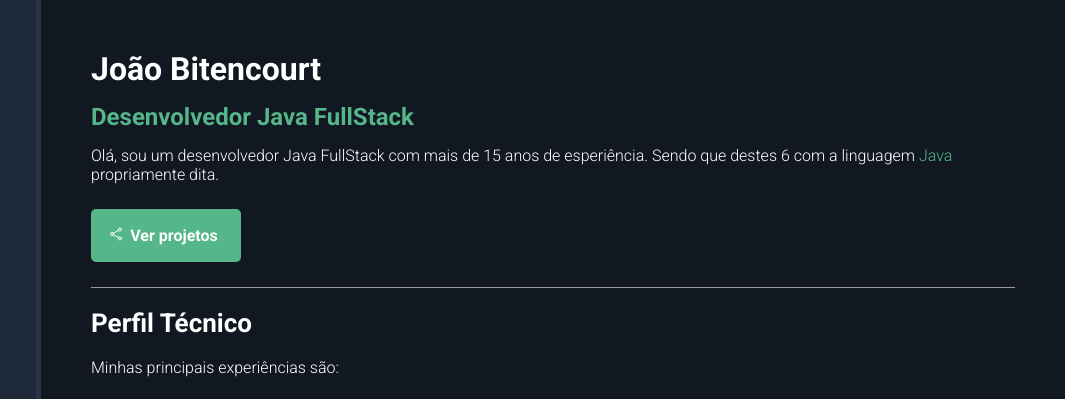
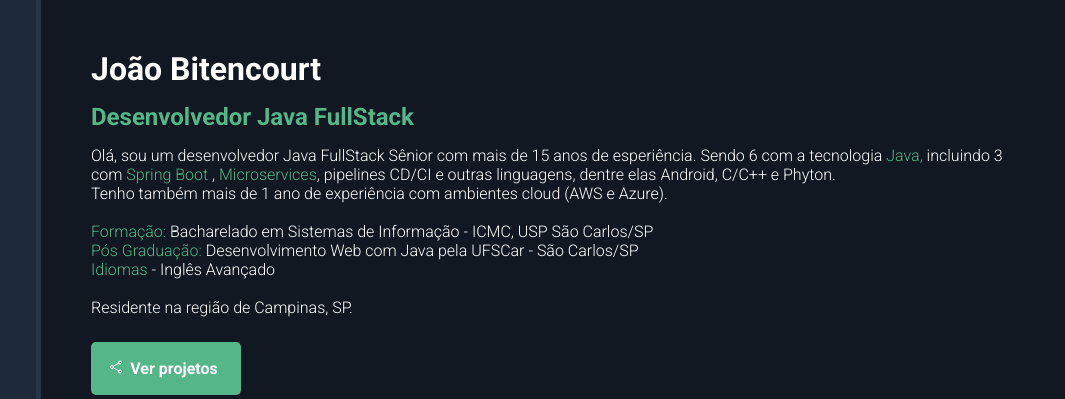
Before and after one commit to joaodavila/joaodavila.github.io, a plain HTML site: page index.html in a window 1280 px wide. Shown: the top 399 px of the page, 215-1280 px from the left. Drawn offline with nearby package versions, Linux system fonts and the light colour scheme.

Commit message:
atualização da página html

```diff
--- a/index.html
+++ b/index.html
@@ -22,7 +22,7 @@
 				<p id="welcome-text">Seja bem-vindo!</p>
 				<ul id="social-container">
 					<li><a href="#" target="_blank"><ion-icon name="logo-facebook"></ion-icon></a></li>
-					<li><a href="#" target="_blank"><ion-icon name="logo-linkedin"></ion-icon></a></li>
+					<li><a href="https://www.linkedin.com/in/joao-davila-bitencourt" target="_blank"><ion-icon name="logo-linkedin"></ion-icon></a></li>
 					<li><a href="#" target="_blank"><ion-icon name="logo-instagram"></ion-icon></a></li>
 				</ul>
 				<div id="email-container">
@@ -32,9 +32,17 @@
 			<section id="about-container">
 				<h1 id="name">João Bitencourt</h1>
 				<p id="title"><span class="highlight">Desenvolvedor Java FullStack</span></p>
-				<p class="decription">Olá, sou um desenvolvedor Java FullStack com mais de 15 anos de esperiência. Sendo que destes
-					6 com a linguagem <span class="highlight">Java</span> propriamente dita.</p>
-				<a href="#" id="btn-projetos"><ion-icon name="share-social-outline"></ion-icon><span>Ver projetos</span></a>
+				<p class="decription">Olá, sou um desenvolvedor Java FullStack Sênior com mais de 15 anos de esperiência. Sendo
+					6 com a tecnologia <span class="highlight">Java,</span> incluindo 3 com <span class="highlight">Spring Boot</span>
+					, <span class="highlight">Microservices</span>, pipelines CD/CI e outras linguagens, dentre elas Android, C/C++ e Phyton.<br />
+					Tenho também mais de 1 ano de experiência com ambientes cloud (AWS e Azure). <br /><br />
+					<span class="highlight">Formação:</span> Bacharelado em Sistemas de Informação - ICMC, USP São Carlos/SP <br />
+					<span class="highlight">Pós Graduação:</span> Desenvolvimento Web com Java pela UFSCar - São Carlos/SP<br />
+					<span class="highlight">Idiomas</span> - Inglês Avançado<br /><br />
+					Residente na região de Campinas, SP.
+				</p>
+
+				<a href="https://github.com/joaodavila" target="_blank" id="btn-projetos"><ion-icon name="share-social-outline"></ion-icon><span>Ver projetos</span></a>
 				<h2 id="skills-section-title">Perfil Técnico</h2>
 				<p class="description">Minhas principais experiências são:</p>
 				<div id="skills-container">
```
